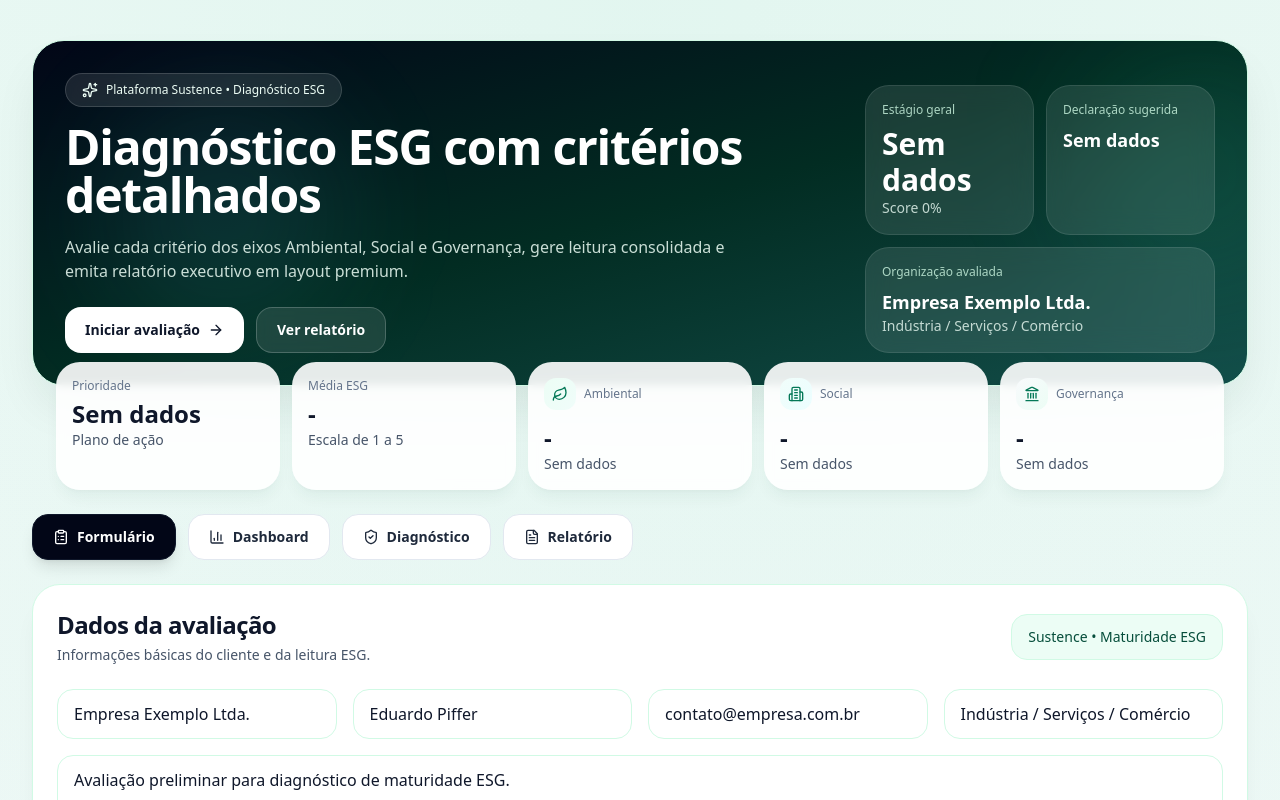
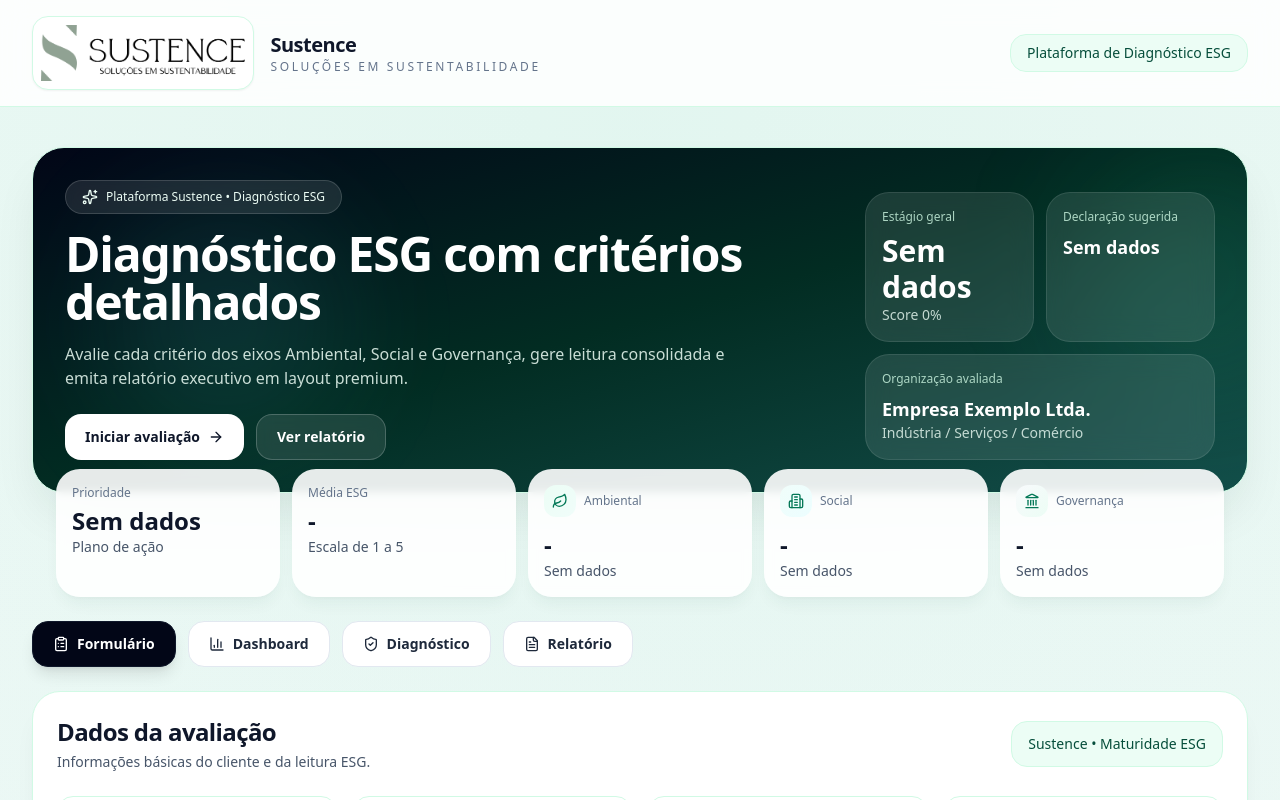
Before and after one commit to eduardopiffer-dev/esg, a Next.js app: page / in a window 1280 px wide. Shown: the top 800 px of the page. Built offline with nearby package versions, Linux system fonts and the light colour scheme.

Commit message:
Update layout.tsx

```diff
--- a/app/layout.tsx
+++ b/app/layout.tsx
@@ -1,15 +1,49 @@
-import type { Metadata } from 'next';
-import './globals.css';
+import type { Metadata } from "next";
+import "./globals.css";
 
 export const metadata: Metadata = {
-  title: 'Diagnóstico ESG | Sustence',
-  description: 'Sistema de diagnóstico ESG com base na ABNT PE 487.',
+  title: "Sustence • Diagnóstico ESG",
+  description:
+    "Sistema de diagnóstico e maturidade ESG com relatório executivo.",
 };
 
-export default function RootLayout({ children }: { children: React.ReactNode }) {
+export default function RootLayout({
+  children,
+}: Readonly<{
+  children: React.ReactNode;
+}>) {
   return (
     <html lang="pt-BR">
-      <body>{children}</body>
+      <body className="min-h-screen text-slate-900 antialiased">
+        <div className="border-b border-emerald-100 bg-white/85 backdrop-blur-md">
+          <div className="mx-auto flex max-w-7xl items-center justify-between px-4 py-4 md:px-8">
+            <div className="flex items-center gap-4">
+              <div className="overflow-hidden rounded-2xl border border-emerald-100 bg-white p-2 shadow-sm">
+                <img
+                  src="/logo-sustence.png"
+                  alt="Logo Sustence"
+                  className="h-12 w-auto object-contain md:h-14"
+                />
+              </div>
+
+              <div>
+                <div className="text-lg font-semibold tracking-tight text-slate-900 md:text-xl">
+                  Sustence
+                </div>
+                <div className="text-xs uppercase tracking-[0.22em] text-slate-500">
+                  Soluções em Sustentabilidade
+                </div>
+              </div>
+            </div>
+
+            <div className="hidden rounded-2xl border border-emerald-100 bg-emerald-50 px-4 py-2 text-sm font-medium text-emerald-900 md:block">
+              Plataforma de Diagnóstico ESG
+            </div>
+          </div>
+        </div>
+
+        {children}
+      </body>
     </html>
   );
 }
```
